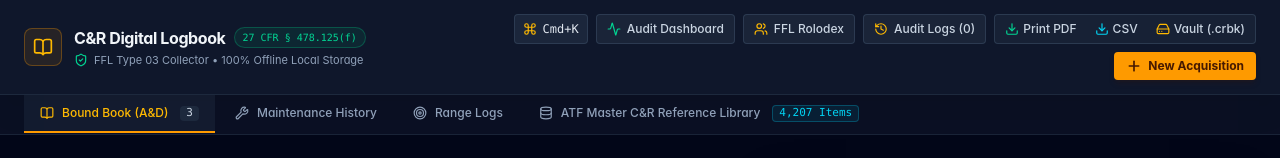
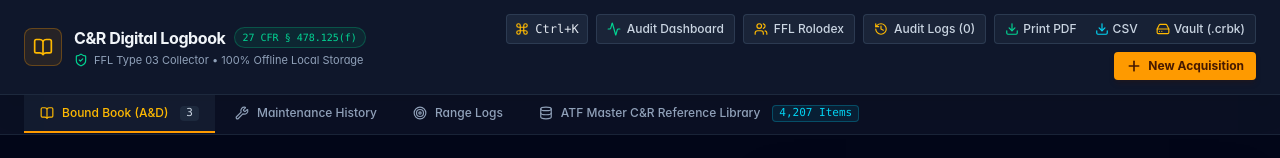
Before and after one commit to weaverb/digital-cr-logbook, a React (Vite) app: page / in a window 1280 px wide. Shown: the top 158 px of the page. Built offline with nearby package versions, Linux system fonts and the light colour scheme.

Commit message:
fix(ui): add OS-aware keyboard shortcut label (Ctrl+K on Linux/Windows, Cmd+K on macOS)

```diff
--- a/src/App.tsx
+++ b/src/App.tsx
@@ -41,6 +41,7 @@ import { CommandPaletteModal } from './components/CommandPaletteModal';
 import { PDFExportDialogModal } from './components/PDFExportDialogModal';
 import { VaultHealthModal } from './components/VaultHealthModal';
 import { saveFileWithNativePicker } from './lib/fileSaveHelper';
+import { hotkeyLabel } from './lib/osHelper';
 import crMasterData from './data/cr_master_data.json';
 
 const crRecords = crMasterData as CRReferenceEntry[];
@@ -322,10 +323,10 @@ export function App() {
           <button
             onClick={() => setIsCmdPaletteOpen(true)}
             className="flex items-center space-x-1.5 bg-slate-800/90 hover:bg-slate-800 text-slate-200 border border-slate-700/80 px-2 py-1.5 rounded text-xs font-mono transition-colors"
-            title="Global Command Palette (Cmd+K)"
+            title={`Global Command Palette (${hotkeyLabel})`}
           >
             <Command className="w-3.5 h-3.5 text-amber-400" />
-            <span>Cmd+K</span>
+            <span>{hotkeyLabel}</span>
           </button>
 
           <button
--- a/src/components/CommandPaletteModal.tsx
+++ b/src/components/CommandPaletteModal.tsx
@@ -12,6 +12,7 @@ import {
 } from 'lucide-react';
 import type { BoundBookRecord } from '../types/logbook';
 import { useEscapeKey } from '../hooks/useEscapeKey';
+import { hotkeyLabel } from '../lib/osHelper';
 
 interface CommandPaletteModalProps {
   isOpen: boolean;
@@ -145,7 +146,7 @@ export function CommandPaletteModal({
         {/* Footer */}
         <div className="px-4 py-2 bg-slate-950 border-t border-slate-800 flex items-center justify-between text-[11px] text-slate-500 font-mono">
           <span className="flex items-center gap-1">
-            <Command className="w-3 h-3 text-slate-400" /> Global Palette Active
+            <Command className="w-3 h-3 text-slate-400" /> Global Palette Active ({hotkeyLabel})
           </span>
           <span>Press ESC to exit</span>
         </div>
--- /dev/null
+++ b/src/lib/osHelper.ts
@@ -0,0 +1,2 @@
+export const isMac = typeof navigator !== 'undefined' && /Mac|iPod|iPhone|iPad/i.test(navigator.userAgent || '');
+export const hotkeyLabel = isMac ? 'Cmd+K' : 'Ctrl+K';
```
